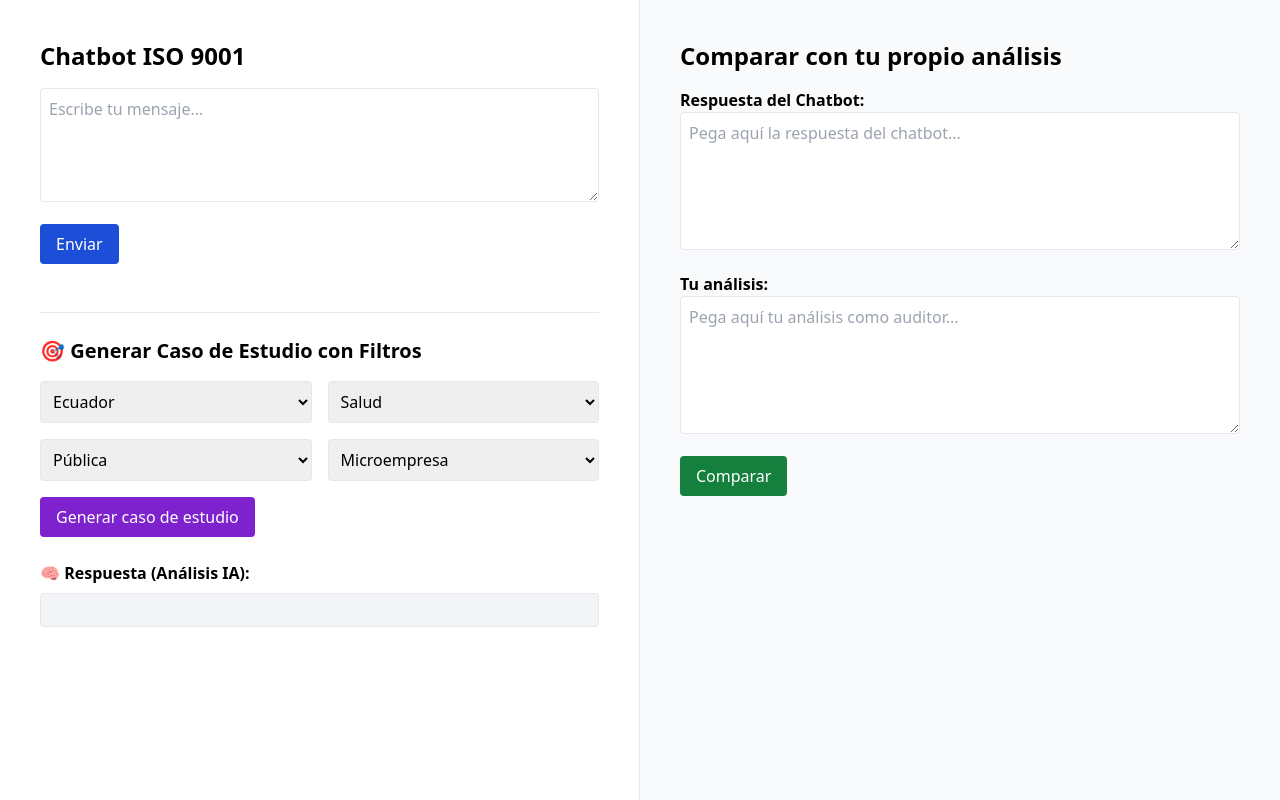
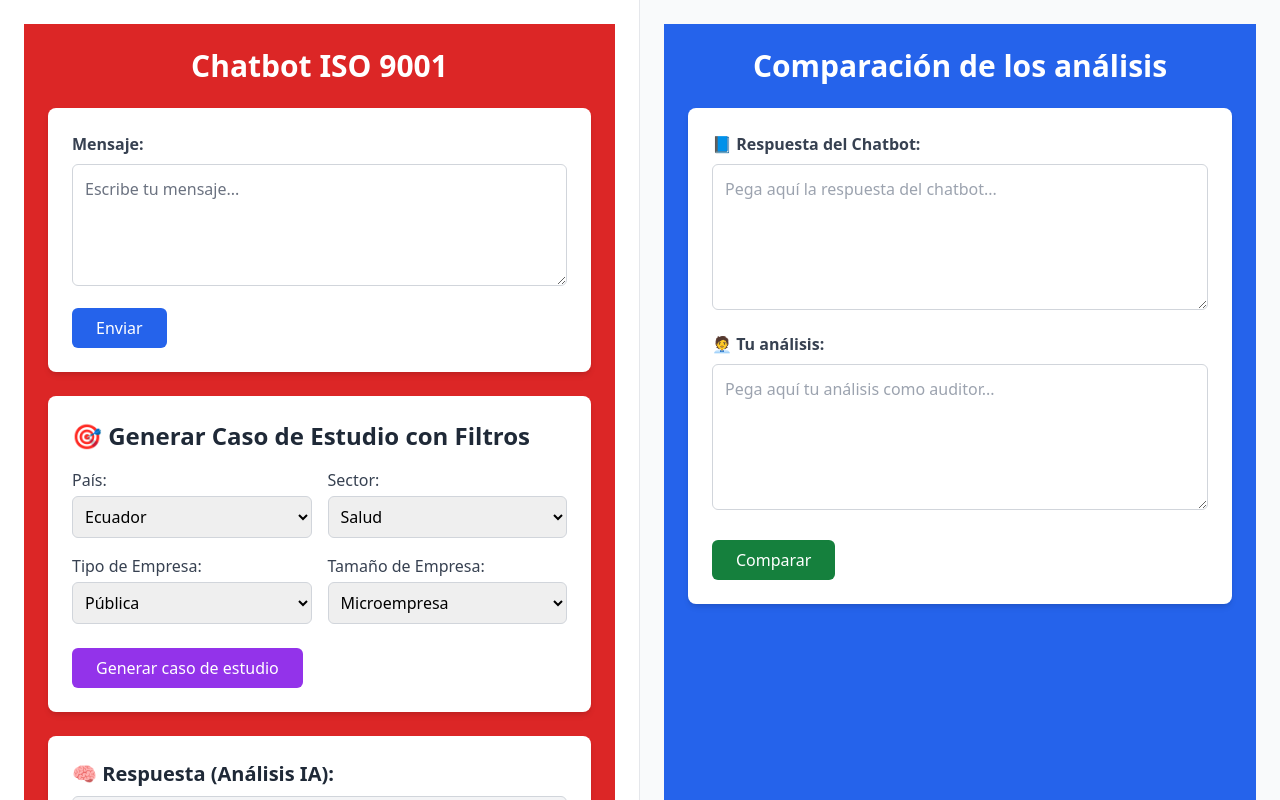
Before and after one commit to JordinPinzon/Chatbot-An-lisis-Sensibilidad, a React (Create React App) app in the folder Frontend/: page / in a window 1280 px wide. Built offline with nearby package versions, Linux system fonts and the light colour scheme.

Commit message:
feat: :art: Interface fix

```diff
--- a/Frontend/src/pages/ChatPage.tsx
+++ b/Frontend/src/pages/ChatPage.tsx
@@ -11,7 +11,6 @@ export default function ChatPage({ setChatbotResponse }: ChatPageProps) {
   const [casoEstudio, setCasoEstudio] = useState('');
   const [loading, setLoading] = useState(false);
 
-  // Valores seleccionables para los filtros
   const paises = ['Ecuador', 'México', 'Colombia', 'Argentina', 'España'];
   const sectores = ['Salud', 'Educación', 'Automotriz', 'Alimentos', 'Tecnología'];
   const tiposEmpresa = ['Pública', 'Privada', 'ONG', 'Startup'];
@@ -25,14 +24,11 @@ export default function ChatPage({ setChatbotResponse }: ChatPageProps) {
   const handleSend = async () => {
     setLoading(true);
     try {
-      const res = await axios.post('http://localhost:5000/chat', {
-        message,
-      });
-
+      const res = await axios.post('http://localhost:5000/chat', { message });
       const reply = res.data.respuesta || res.data.error;
       setResponse(reply);
       setChatbotResponse(reply);
-      setCasoEstudio(''); // Limpiar caso anterior si hay
+      setCasoEstudio('');
     } catch (error) {
       console.error('Error enviando mensaje:', error);
       const errorMsg = '❌ Error al enviar la solicitud.';
@@ -53,7 +49,7 @@ export default function ChatPage({ setChatbotResponse }: ChatPageProps) {
       });
 
       const casoTexto = casoRes.data.caso_estudio || casoRes.data.error;
-      setCasoEstudio(casoTexto); // Mostrar el caso generado
+      setCasoEstudio(casoTexto);
 
       if (!casoTexto || casoTexto.startsWith('❌')) {
         setResponse(casoTexto);
@@ -62,7 +58,6 @@ export default function ChatPage({ setChatbotResponse }: ChatPageProps) {
         return;
       }
 
-      // Analizar el caso automáticamente
       const analisisRes = await axios.post('http://localhost:5000/chat', {
         message: casoTexto,
       });
@@ -70,7 +65,6 @@ export default function ChatPage({ setChatbotResponse }: ChatPageProps) {
       const analisisTexto = analisisRes.data.respuesta || analisisRes.data.error;
       setResponse(analisisTexto);
       setChatbotResponse(analisisTexto);
-
     } catch (error) {
       console.error('Error generando o analizando caso:', error);
       const errorMsg = '❌ Error al generar o analizar el caso de estudio.';
@@ -81,75 +75,91 @@ export default function ChatPage({ setChatbotResponse }: ChatPageProps) {
   };
 
   return (
-    <div className="p-4">
-      <h1 className="text-2xl font-bold mb-4">Chatbot ISO 9001</h1>
+    <div className="min-h-screen bg-red-600 p-6">
+      <div className="text-center text-white text-3xl font-bold mb-6">
+        Chatbot ISO 9001
+      </div>
 
+      <div className="bg-white rounded-lg shadow-md p-6 mb-6 transition-all duration-300">
+        <label className="block text-gray-700 font-semibold mb-2">Mensaje:</label>
         <textarea
           value={message}
           onChange={(e) => setMessage(e.target.value)}
           placeholder="Escribe tu mensaje..."
-        className="w-full p-2 border rounded mb-4"
+          className="w-full p-3 border border-gray-300 rounded-md focus:outline-none focus:ring-2 focus:ring-blue-500 placeholder-gray-500"
           rows={4}
         />
-
         <button
           onClick={handleSend}
           disabled={loading}
-        className="bg-blue-700 hover:bg-blue-800 text-white px-4 py-2 rounded mb-6"
+          className="mt-4 bg-blue-600 hover:bg-blue-700 text-white px-6 py-2 rounded-md transition-all duration-300 flex items-center gap-2"
         >
-        {loading ? 'Enviando...' : 'Enviar'}
+          {loading ? (
+            <>
+              <svg className="animate-spin h-5 w-5 text-white" viewBox="0 0 24 24">
+                <circle className="opacity-25" cx="12" cy="12" r="10" stroke="currentColor" strokeWidth="4" />
+                <path className="opacity-75" fill="currentColor" d="M4 12a8 8 0 018-8v8H4z" />
+              </svg>
+              Enviando...
+            </>
+          ) : 'Enviar'}
         </button>
+      </div>
 
-      <hr className="my-6" />
+      <div className="bg-white rounded-lg shadow-md p-6 mb-6 transition-all duration-300">
+        <h2 className="text-2xl font-semibold mb-4 text-gray-800">🎯 Generar Caso de Estudio con Filtros</h2>
 
-      <h2 className="text-xl font-semibold mb-4">🎯 Generar Caso de Estudio con Filtros</h2>
+        <div className="grid grid-cols-1 md:grid-cols-2 gap-4 mb-6">
+          <div>
+            <label className="block text-gray-700 font-medium mb-1">País:</label>
+            <select value={pais} onChange={(e) => setPais(e.target.value)} className="w-full p-2 border border-gray-300 rounded-md">
+              {paises.map((p) => <option key={p} value={p}>{p}</option>)}
+            </select>
+          </div>
 
-      <div className="grid grid-cols-2 gap-4 mb-4">
-        <select value={pais} onChange={(e) => setPais(e.target.value)} className="p-2 border rounded">
-          {paises.map((p) => (
-            <option key={p} value={p}>{p}</option>
-          ))}
+          <div>
+            <label className="block text-gray-700 font-medium mb-1">Sector:</label>
+            <select value={sector} onChange={(e) => setSector(e.target.value)} className="w-full p-2 border border-gray-300 rounded-md">
+              {sectores.map((s) => <option key={s} value={s}>{s}</option>)}
             </select>
+          </div>
 
-        <select value={sector} onChange={(e) => setSector(e.target.value)} className="p-2 border rounded">
-          {sectores.map((s) => (
-            <option key={s} value={s}>{s}</option>
-          ))}
+          <div>
+            <label className="block text-gray-700 font-medium mb-1">Tipo de Empresa:</label>
+            <select value={tipoEmpresa} onChange={(e) => setTipoEmpresa(e.target.value)} className="w-full p-2 border border-gray-300 rounded-md">
+              {tiposEmpresa.map((t) => <option key={t} value={t}>{t}</option>)}
             </select>
+          </div>
 
-        <select value={tipoEmpresa} onChange={(e) => setTipoEmpresa(e.target.value)} className="p-2 border rounded">
-          {tiposEmpresa.map((t) => (
-            <option key={t} value={t}>{t}</option>
-          ))}
+          <div>
+            <label className="block text-gray-700 font-medium mb-1">Tamaño de Empresa:</label>
+            <select value={tamanoEmpresa} onChange={(e) => setTamanoEmpresa(e.target.value)} className="w-full p-2 border border-gray-300 rounded-md">
+              {tamanosEmpresa.map((t) => <option key={t} value={t}>{t}</option>)}
             </select>
-
-        <select value={tamanoEmpresa} onChange={(e) => setTamanoEmpresa(e.target.value)} className="p-2 border rounded">
-          {tamanosEmpresa.map((t) => (
-            <option key={t} value={t}>{t}</option>
-          ))}
-        </select>
+          </div>
         </div>
 
         <button
           onClick={handleGenerateCase}
           disabled={loading}
-        className="bg-purple-700 hover:bg-purple-800 text-white px-4 py-2 rounded"
+          className="bg-purple-600 hover:bg-purple-700 text-white px-6 py-2 rounded-md transition-all duration-300"
         >
           {loading ? 'Generando...' : 'Generar caso de estudio'}
         </button>
+      </div>
 
       {casoEstudio && (
-        <div className="mt-6">
-          <h2 className="font-semibold mb-2">📘 Caso de Estudio Generado:</h2>
-          <div className="p-4 bg-blue-50 border border-blue-200 rounded whitespace-pre-line">
+        <div className="bg-white rounded-lg shadow-md p-6 mb-6 transition-all duration-300">
+          <h2 className="text-xl font-semibold mb-2 text-gray-800">📘 Caso de Estudio Generado:</h2>
+          <div className="p-4 bg-blue-50 border border-blue-200 rounded-md whitespace-pre-line text-gray-700">
             {casoEstudio}
           </div>
         </div>
       )}
 
-      <div className="mt-6">
-        <h2 className="font-semibold mb-2">🧠 Respuesta (Análisis IA):</h2>
-        <div className="p-4 bg-gray-100 border rounded whitespace-pre-line">
+      <div className="bg-white rounded-lg shadow-md p-6 transition-all duration-300">
+        <h2 className="text-xl font-semibold mb-2 text-gray-800">🧠 Respuesta (Análisis IA):</h2>
+        <div className="p-4 bg-gray-100 border border-gray-300 rounded-md whitespace-pre-line text-gray-700">
           {response}
         </div>
       </div>
--- a/Frontend/src/pages/ComparePage.tsx
+++ b/Frontend/src/pages/ComparePage.tsx
@@ -70,24 +70,25 @@ export default function ComparePage({ chatbotResponse }: ComparePageProps) {
   };
 
   return (
-    <div className="p-4">
-      <h1 className="text-2xl font-bold mb-4">Comparar con tu propio análisis</h1>
+    <div className="p-6 min-h-screen bg-blue-600">
+      <h1 className="text-3xl font-bold mb-6 text-center text-white">Comparación de los análisis</h1>
 
-      <label className="font-semibold">Respuesta del Chatbot:</label>
+      <div className="bg-white rounded-lg shadow-md p-6 mb-6 transition-all duration-300">
+        <label className="block text-gray-700 font-semibold mb-2">📘 Respuesta del Chatbot:</label>
         <textarea
           value={localChatbotResponse}
           onChange={(e) => setLocalChatbotResponse(e.target.value)}
           placeholder="Pega aquí la respuesta del chatbot..."
-        className="w-full p-2 border rounded mb-4"
+          className="w-full p-3 border border-gray-300 rounded-md mb-4"
           rows={5}
         />
 
-      <label className="font-semibold">Tu análisis:</label>
+        <label className="block text-gray-700 font-semibold mb-2">🧑‍💼 Tu análisis:</label>
         <textarea
           value={userAnalysis}
           onChange={(e) => setUserAnalysis(e.target.value)}
           placeholder="Pega aquí tu análisis como auditor..."
-        className="w-full p-2 border rounded mb-4"
+          className="w-full p-3 border border-gray-300 rounded-md mb-6"
           rows={5}
         />
 
@@ -95,7 +96,7 @@ export default function ComparePage({ chatbotResponse }: ComparePageProps) {
           <button
             onClick={handleCompare}
             disabled={loading}
-          className="bg-green-700 hover:bg-green-800 text-white px-4 py-2 rounded"
+            className="bg-green-700 hover:bg-green-800 text-white px-6 py-2 rounded-md transition-all duration-300"
           >
             {loading ? 'Comparando...' : 'Comparar'}
           </button>
@@ -103,11 +104,12 @@ export default function ComparePage({ chatbotResponse }: ComparePageProps) {
           {result && (
             <button
               onClick={handleDownloadPDF}
-            className="bg-indigo-600 hover:bg-indigo-700 text-white px-4 py-2 rounded"
+              className="bg-indigo-600 hover:bg-indigo-700 text-white px-6 py-2 rounded-md transition-all duration-300"
             >
               Descargar informe PDF
             </button>
           )}
+        </div>
       </div>
 
       {error && (
@@ -117,12 +119,12 @@ export default function ComparePage({ chatbotResponse }: ComparePageProps) {
       )}
 
       {result && (
-        <div className="mt-6 bg-gray-100 p-4 rounded border">
-          <h2 className="text-xl font-semibold mb-2">Resultado de la comparación</h2>
-          <p><strong>Resumen IA:</strong> {result.comparacion_ia}</p>
-          <p><strong>Efectividad:</strong> {result.efectividad}</p>
-          <p><strong>Impacto:</strong> {result.impacto}</p>
-          <p><strong>Probabilidad:</strong> {result.probabilidad}</p>
+        <div className="bg-white rounded-lg shadow-md p-6 transition-all duration-300">
+          <h2 className="text-xl font-semibold mb-4 text-gray-800">📊 Resultado de la comparación</h2>
+          <p className="mb-2"><strong>Resumen IA:</strong> {result.comparacion_ia}</p>
+          <p className="mb-2"><strong>Efectividad:</strong> {result.efectividad}</p>
+          <p className="mb-2"><strong>Impacto:</strong> {result.impacto}</p>
+          <p className="mb-2"><strong>Probabilidad:</strong> {result.probabilidad}</p>
           <p><strong>Nivel de Riesgo:</strong> {result.nivel} ({result.riesgo})</p>
         </div>
       )}
```
Also changed, not shown: 1 other file (tests, documents, lock files or other folders). Lines whose indentation alone changed are shown as unchanged.
